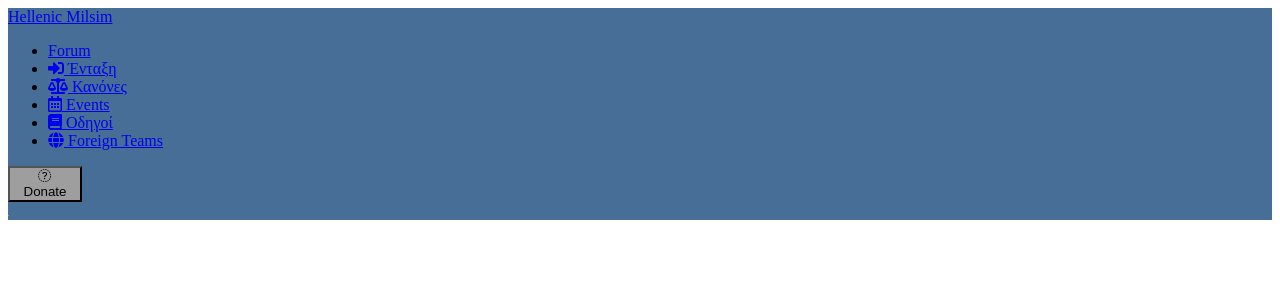
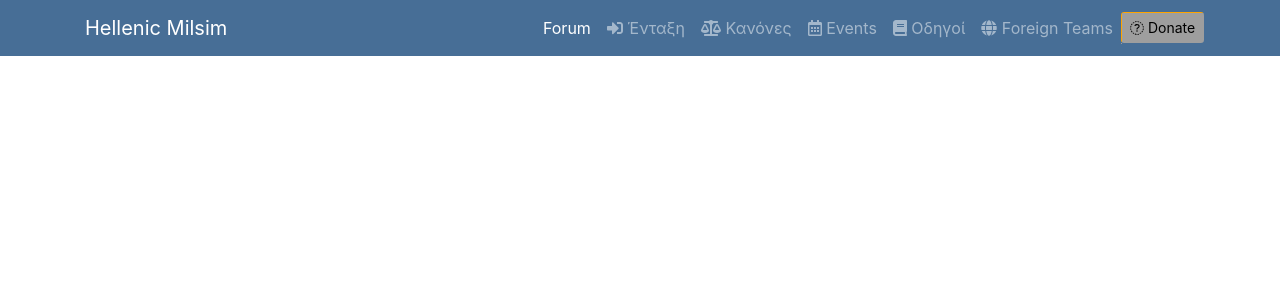
Before and after one commit to HellenicMilsim/web-common, a Jekyll site: the page built from nav.md, in a window 1280 px wide. Shown: the top 300 px of the page. Built offline with Jekyll 4.4.1, drawn with Linux system fonts in a browser that asks for light colours; nearby versions of some CDN libraries; grey boxes are pictures that could not be loaded.

Commit message:
fix bootstrap beta error

```diff
--- a/_layouts/simple.nav.html
+++ b/_layouts/simple.nav.html
@@ -6,9 +6,8 @@
     <title></title>
     <meta name="description" content="">
     <meta name="viewport" content="width=device-width, initial-scale=1">
-    <script defer src="https://use.fontawesome.com/releases/v5.0.8/js/solid.js" integrity="sha384-+Ga2s7YBbhOD6nie0DzrZpJes+b2K1xkpKxTFFcx59QmVPaSA8c7pycsNaFwUK6l" crossorigin="anonymous"></script>
-    <script defer src="https://use.fontawesome.com/releases/v5.0.8/js/regular.js" integrity="sha384-t7yHmUlwFrLxHXNLstawVRBMeSLcXTbQ5hsd0ifzwGtN7ZF7RZ8ppM7Ldinuoiif" crossorigin="anonymous"></script>
-    <script defer src="https://use.fontawesome.com/releases/v5.0.8/js/fontawesome.js" integrity="sha384-7ox8Q2yzO/uWircfojVuCQOZl+ZZBg2D2J5nkpLqzH1HY0C1dHlTKIbpRz/LG23c" crossorigin="anonymous"></script>
+    <link href="https://maxcdn.bootstrapcdn.com/bootstrap/4.0.0/css/bootstrap.min.css" rel="stylesheet" integrity="sha384-Gn5384xqQ1aoWXA+058RXPxPg6fy4IWvTNh0E263XmFcJlSAwiGgFAW/dAiS6JXm" crossorigin="anonymous">
+
 
 
     <style>
@@ -28,5 +27,8 @@
 {% include nav.html %}
 
 </body>
-<script src="https://maxcdn.bootstrapcdn.com/bootstrap/4.0.0-beta.3/js/bootstrap.min.js" integrity="sha384-a5N7Y/aK3qNeh15eJKGWxsqtnX/wWdSZSKp+81YjTmS15nvnvxKHuzaWwXHDli+4" crossorigin="anonymous"></script>
+<script src="https://maxcdn.bootstrapcdn.com/bootstrap/4.0.0/js/bootstrap.min.js" integrity="sha384-JZR6Spejh4U02d8jOt6vLEHfe/JQGiRRSQQxSfFWpi1MquVdAyjUar5+76PVCmYl" crossorigin="anonymous"></script>
+<script defer src="https://use.fontawesome.com/releases/v5.0.8/js/solid.js" integrity="sha384-+Ga2s7YBbhOD6nie0DzrZpJes+b2K1xkpKxTFFcx59QmVPaSA8c7pycsNaFwUK6l" crossorigin="anonymous"></script>
+    <script defer src="https://use.fontawesome.com/releases/v5.0.8/js/regular.js" integrity="sha384-t7yHmUlwFrLxHXNLstawVRBMeSLcXTbQ5hsd0ifzwGtN7ZF7RZ8ppM7Ldinuoiif" crossorigin="anonymous"></script>
+    <script defer src="https://use.fontawesome.com/releases/v5.0.8/js/fontawesome.js" integrity="sha384-7ox8Q2yzO/uWircfojVuCQOZl+ZZBg2D2J5nkpLqzH1HY0C1dHlTKIbpRz/LG23c" crossorigin="anonymous"></script>
 </html>
```
